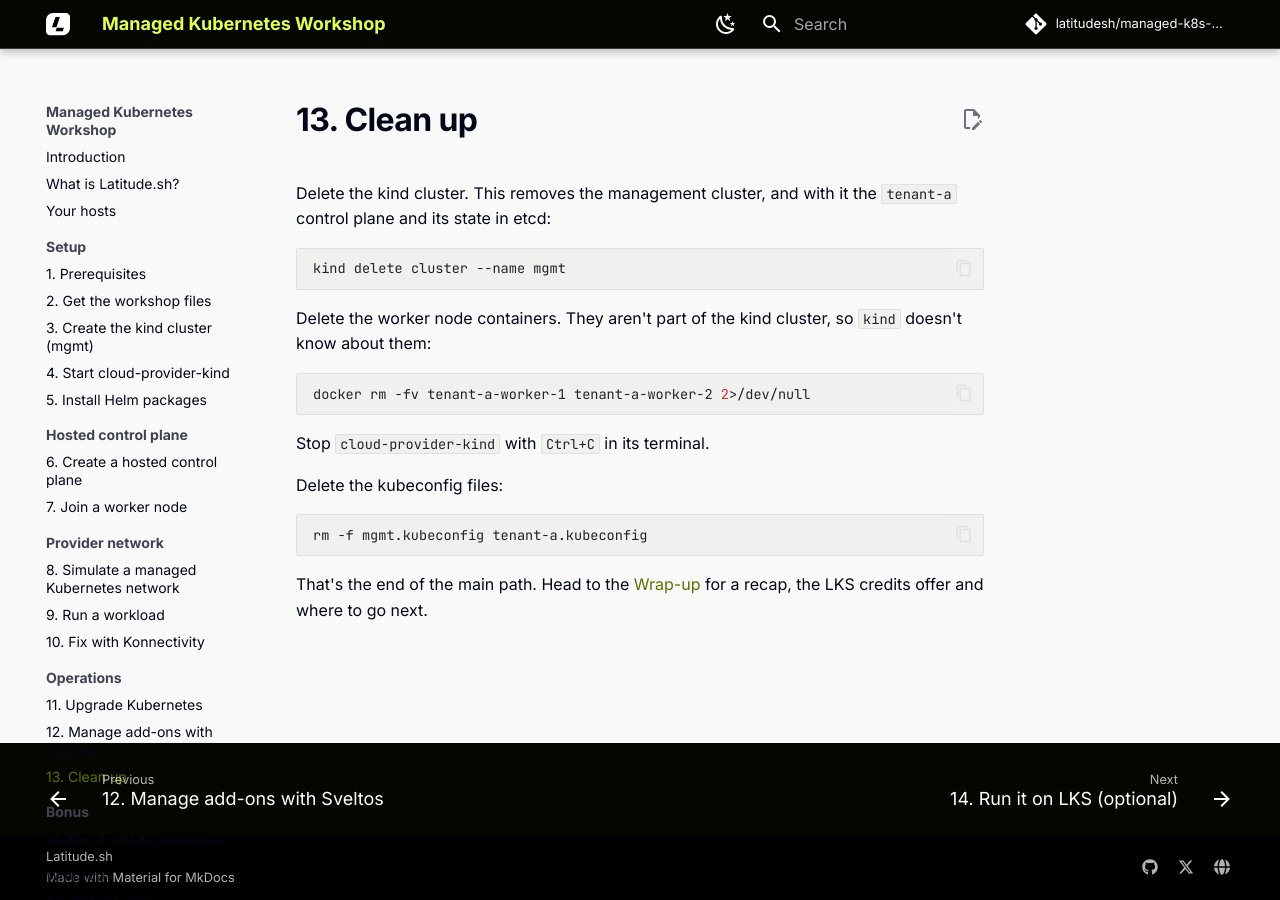
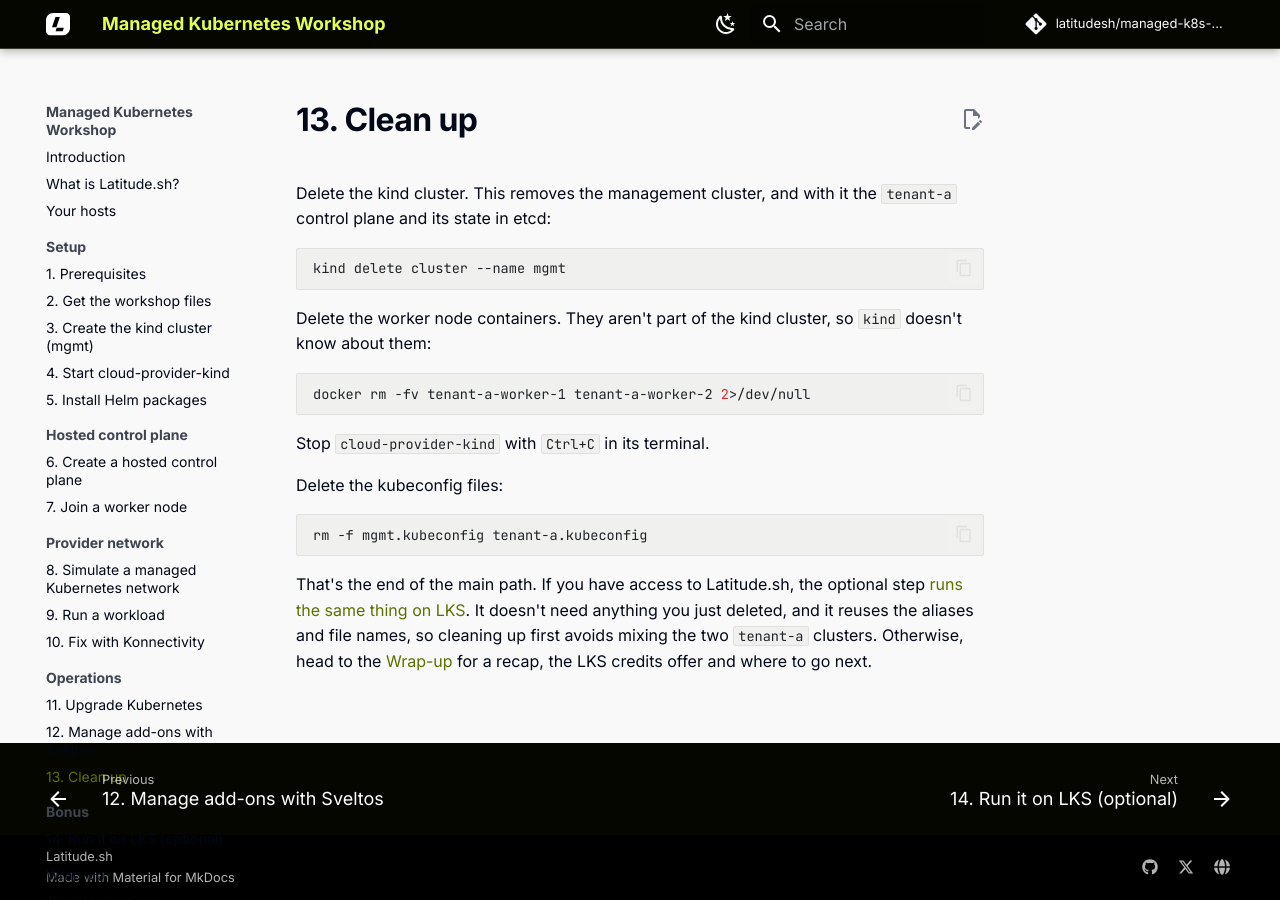
Before and after one commit to latitudesh/managed-k8s-workshop, an MkDocs documentation site: the page built from docs/13-clean-up.md, in a window 1280 px wide. Built offline with MkDocs 1.6.1 and Material for MkDocs 9.7.7, drawn with Linux system fonts in a browser that asks for light colours; comment, search, counter and statistics services are not loaded.

Commit message:
Point the clean-up to the LKS step and say it comes first
Co-Authored-By: Claude Fable 5.1 <noreply@anthropic.com>

````diff
--- a/docs/13-clean-up.md
+++ b/docs/13-clean-up.md
@@ -17,4 +17,4 @@ Delete the kubeconfig files:
 rm -f mgmt.kubeconfig tenant-a.kubeconfig
 ```
 
-That's the end of the main path. Head to the [Wrap-up](wrap-up.md) for a recap, the LKS credits offer and where to go next.
+That's the end of the main path. If you have access to Latitude.sh, the optional step [runs the same thing on LKS](14-lks.md). It doesn't need anything you just deleted, and it reuses the aliases and file names, so cleaning up first avoids mixing the two `tenant-a` clusters. Otherwise, head to the [Wrap-up](wrap-up.md) for a recap, the LKS credits offer and where to go next.
````
Also changed, not shown: docs/14-lks.md (+2 -0 lines).
